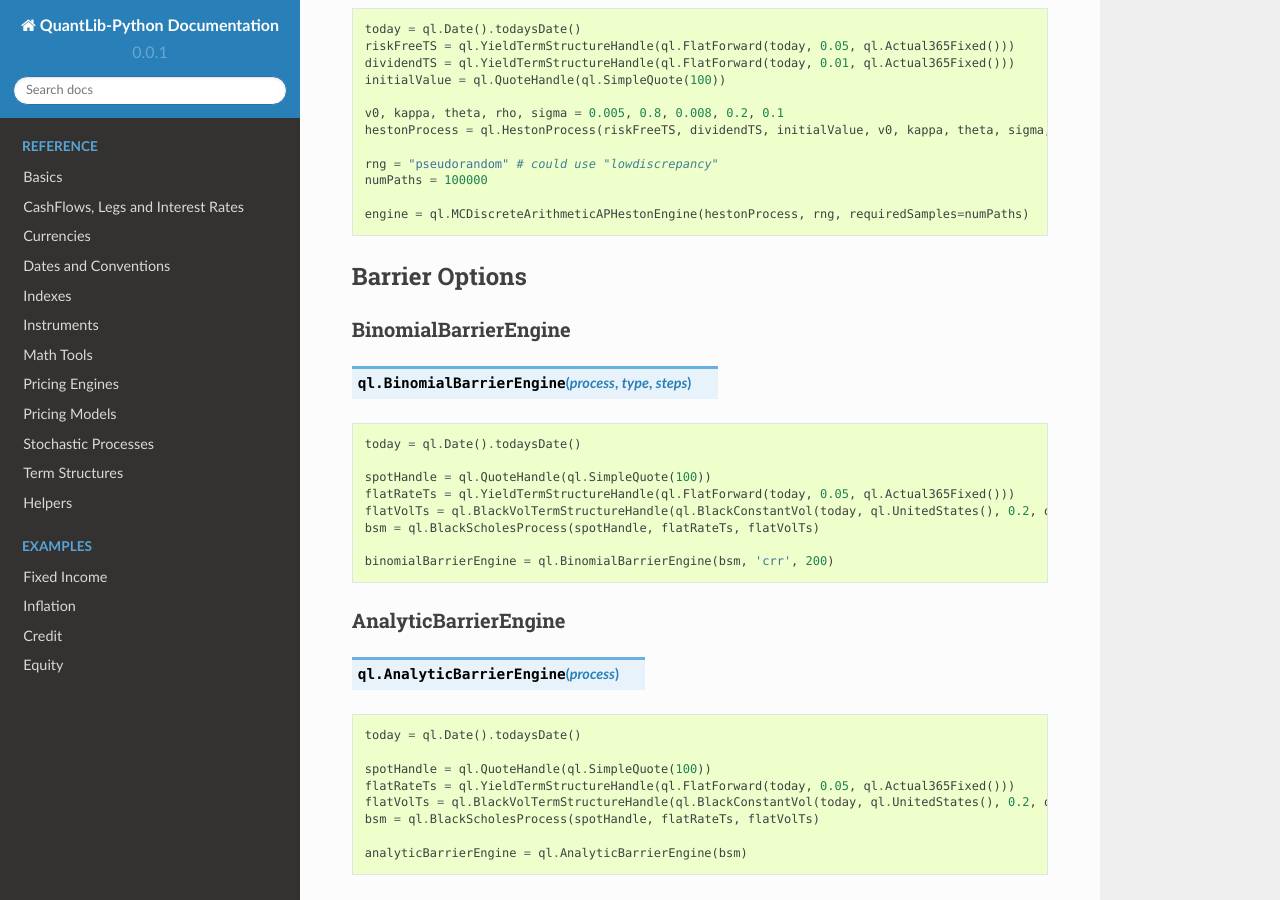
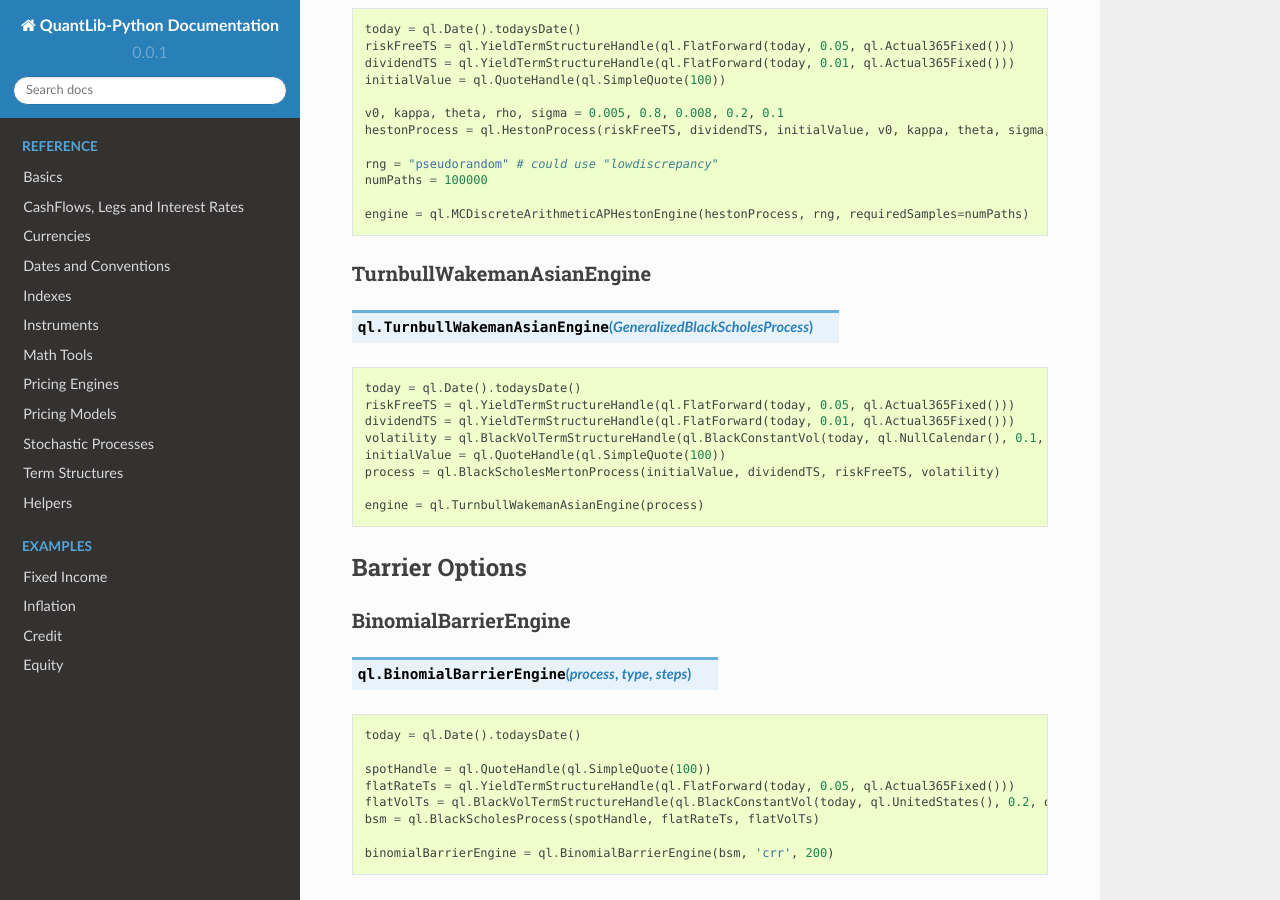
Before and after one commit to nhaga/QuantLib-Python-Docs, a Sphinx documentation site: the page built from docs/pricing_engines/options.rst, in a window 1280 px wide and 900 px high, scrolled down 7113 px. Built offline with Sphinx 7.4.7 and the Read the Docs theme 2.0.0, drawn with Linux system fonts in a browser that asks for light colours; formulas are drawn with MathJax 3.

Commit message:
Documenting TurnbullWakeman which is new in 1.27

```diff
--- a/docs/pricing_engines/options.rst
+++ b/docs/pricing_engines/options.rst
@@ -400,6 +400,23 @@
     engine = ql.MCDiscreteArithmeticAPHestonEngine(hestonProcess, rng, requiredSamples=numPaths)
 
 
+TurnbullWakemanAsianEngine
+--------------------------
+
+.. function:: ql.TurnbullWakemanAsianEngine(GeneralizedBlackScholesProcess)
+
+.. code-block:: python
+
+    today = ql.Date().todaysDate()
+    riskFreeTS = ql.YieldTermStructureHandle(ql.FlatForward(today, 0.05, ql.Actual365Fixed()))
+    dividendTS = ql.YieldTermStructureHandle(ql.FlatForward(today, 0.01, ql.Actual365Fixed()))
+    volatility = ql.BlackVolTermStructureHandle(ql.BlackConstantVol(today, ql.NullCalendar(), 0.1, ql.Actual365Fixed()))
+    initialValue = ql.QuoteHandle(ql.SimpleQuote(100))
+    process = ql.BlackScholesMertonProcess(initialValue, dividendTS, riskFreeTS, volatility)
+
+    engine = ql.TurnbullWakemanAsianEngine(process)
+
+
 Barrier Options
 ***************
 
```
